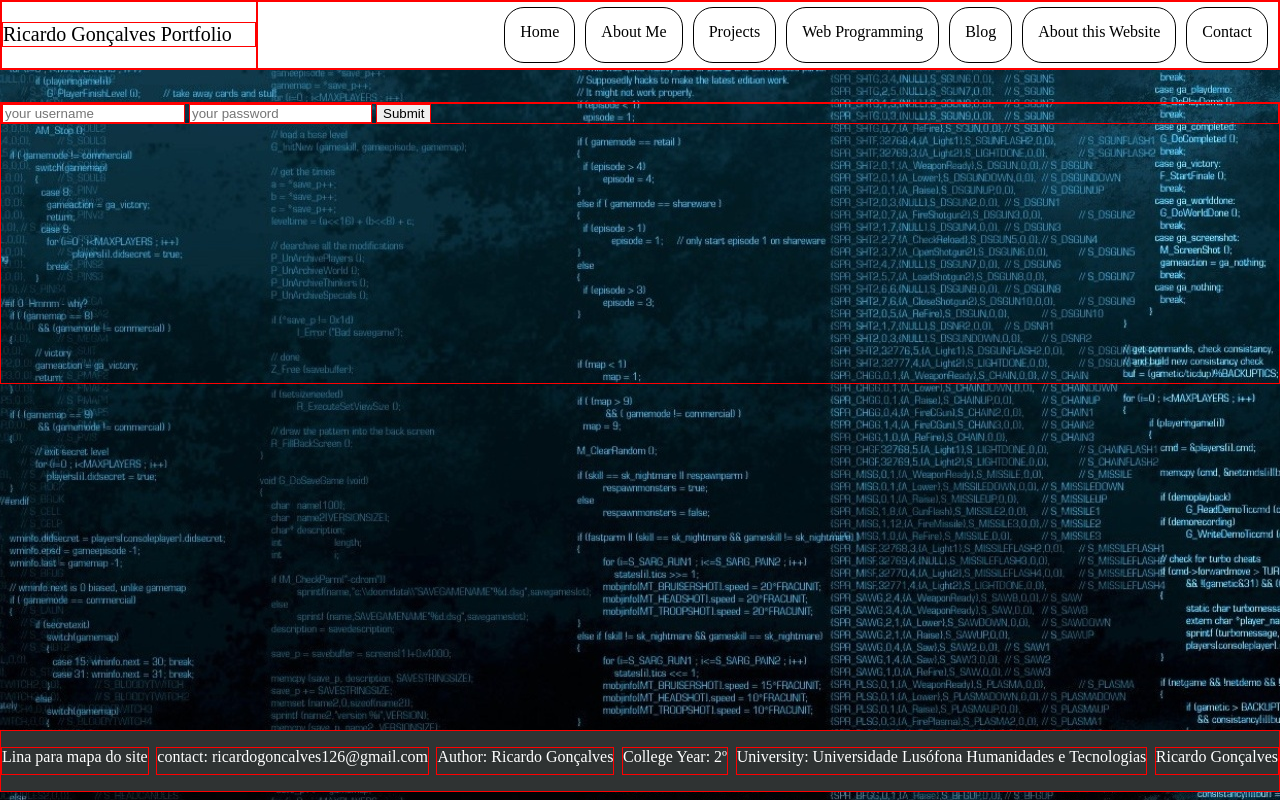
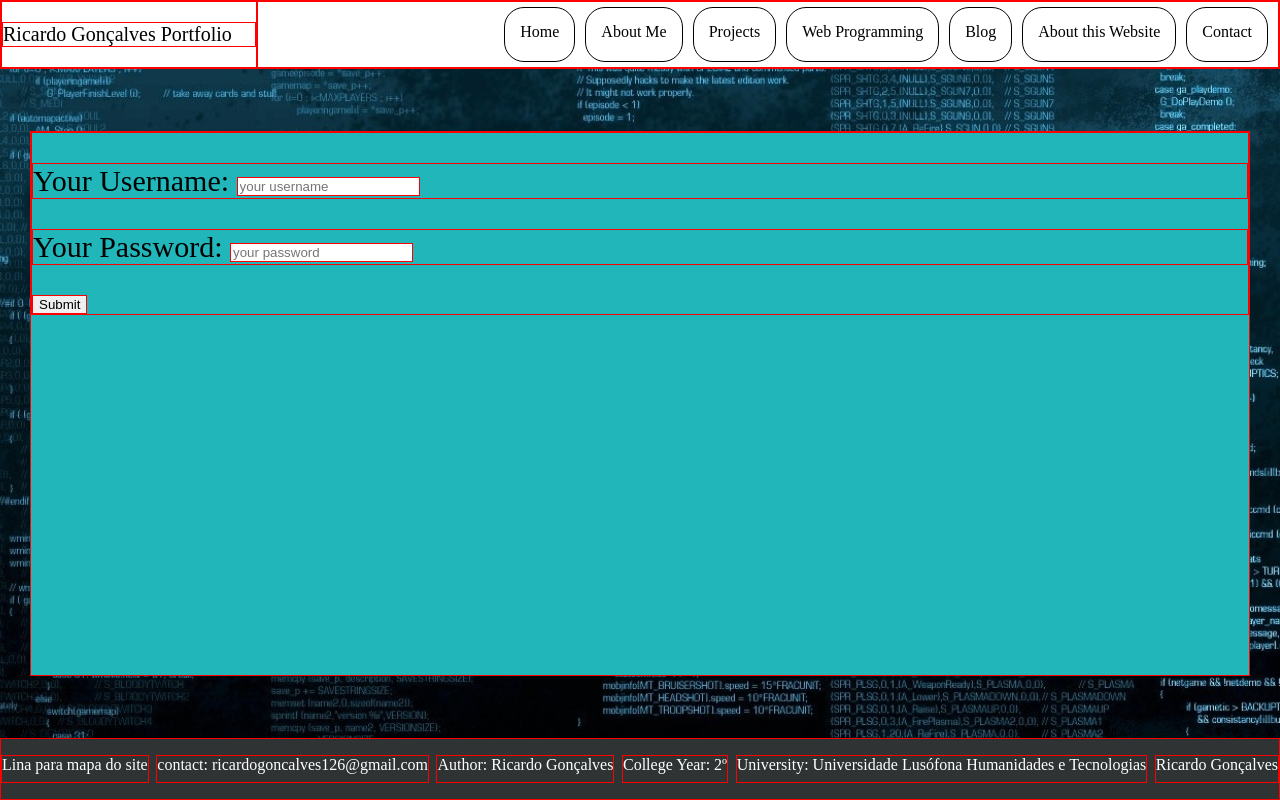
Before and after one commit to DrAlexWild/heroku_portfolio, a Django app: page /login/ in a window 1280 px wide. Run offline with Django 4.2, Linux system fonts and the light colour scheme; parts of the project's set-up code (start-up, migrations or seed data) failed here and were passed over.

Commit message:
heroku project css

```diff
--- a/portfolio/static/portfolio/css/login.css
+++ b/portfolio/static/portfolio/css/login.css
@@ -1,6 +1,6 @@
 .container {  display: grid;
   grid-template-columns: 1fr;
-  grid-template-rows: 0.5fr 2fr 0.5fr;
+  grid-template-rows: 0.5fr 5fr 0.5fr;
   gap: 4% 0px;
   grid-auto-flow: row;
   grid-template-areas:
@@ -65,9 +65,6 @@ body{
   font-size: 20px;
 }
 
-
-
-
 .login_area {
 grid-area: login_area;
 font-size: 30px;
--- a/portfolio/templates/portfolio/login.html
+++ b/portfolio/templates/portfolio/login.html
@@ -1,5 +1,5 @@
 {% load static %}
-<link rel="stylesheet" href="{% static 'portfolio/css/layout.css' %}">
+<link rel="stylesheet" href="{% static 'portfolio/css/login.css' %}">
 
 <body>
 <div class="container">
@@ -25,8 +25,8 @@
         {% endif %}
         <form action="{% url 'login' %}" method="post">
             {% csrf_token %}
-            <input type="text" name="username" placeholder="your username">
-            <input type="password" name="password" placeholder="your password">
+            <p>Your Username: <input type="text" name="username" placeholder="your username"></p>
+            <p>Your Password: <input type="password" name="password" placeholder="your password"></p>
             <input type="submit">
         </form>
     </div>
```
Also changed, not shown: db.sqlite3.
